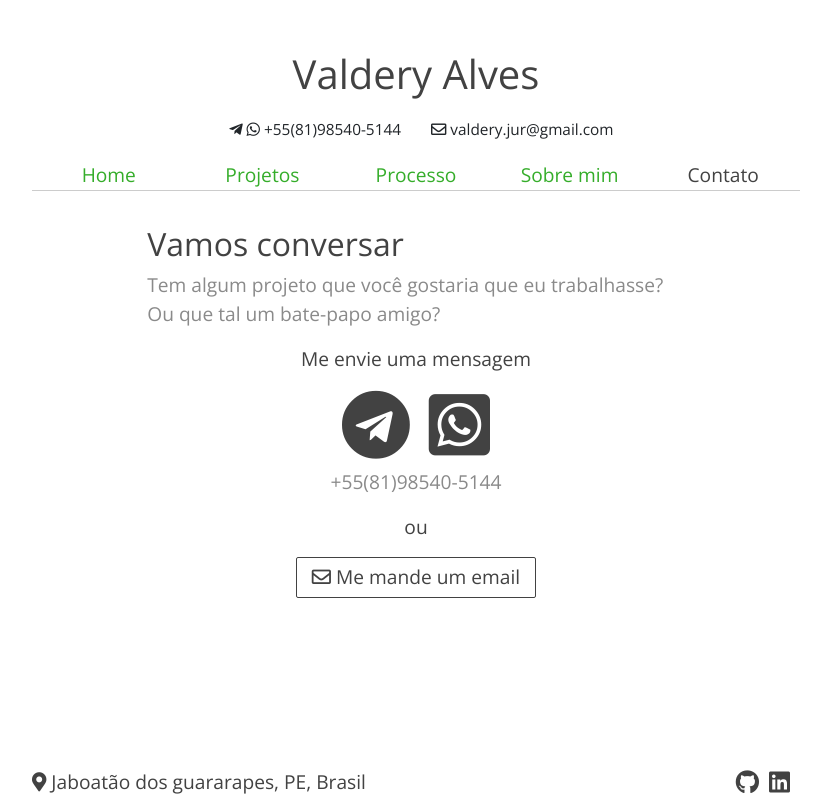
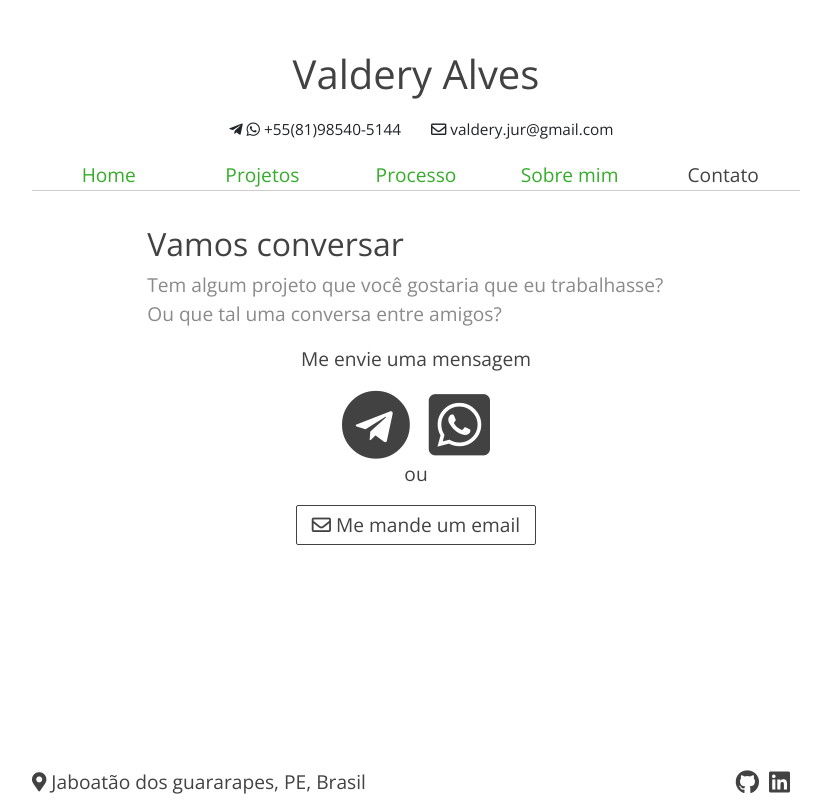
Before and after one commit to lavesan/portfolio, a React (Create React App) app: page /contact in a window 1280 px wide. Shown: the whole page, without its empty margins (224-1045 px from the left). Built offline with nearby package versions, Linux system fonts and the light colour scheme; the HTML template or start-up script is replaced by a standard one.

Commit message:
:nail_care: Melhora textos na página de contatos
Signed-off-by: valdery <valdery.jur@gmail.com>

```diff
--- a/src/pages/contact/contact.tsx
+++ b/src/pages/contact/contact.tsx
@@ -7,13 +7,12 @@ export const ContactPage = () => {
     return (
         <StyledPage>
             <h2 className="title">Vamos conversar</h2>
-            <p className="subtitle">Tem algum projeto que você gostaria que eu trabalhasse? Ou que tal um bate-papo amigo?</p>
+            <p className="subtitle">Tem algum projeto que você gostaria que eu trabalhasse? Ou que tal uma conversa entre amigos?</p>
             <StyledSocialBox>
                 <p className="title">Me envie uma mensagem</p>
                 <StyledPhoneBox>
                     <StyledSocialLink href="https://t.me/valdery" className="fab fa-telegram mr-1 title telegram-icon link-icon" target="_blank" rel="noopener noreferrer" title="Telegram" style={{ paddingRight: '15px' }}></StyledSocialLink>
                     <StyledSocialLink href="https://wa.me/5581985405144" className="fab fa-whatsapp-square title whatsapp-icon link-icon" target="_blank" rel="noopener noreferrer" title="Whatsapp"></StyledSocialLink>
-                    <br/><p className="subtitle mt-2">+55(81)98540-5144</p>
                 </StyledPhoneBox>
                 <p className="title">ou</p>
                 <a href="mailto:valdery.jur@gmail.com" className="title">
```
